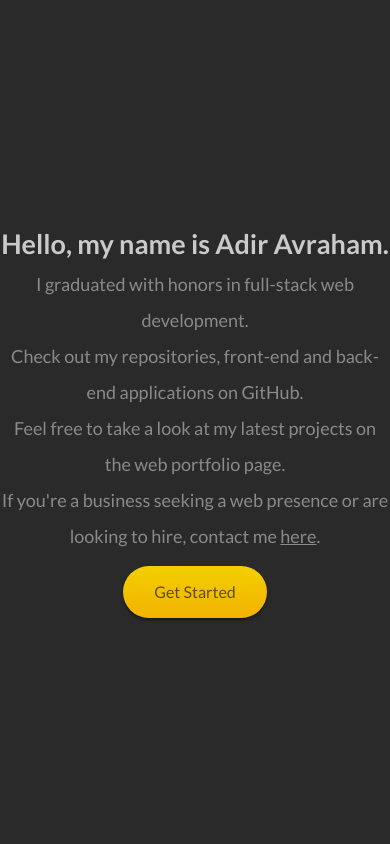
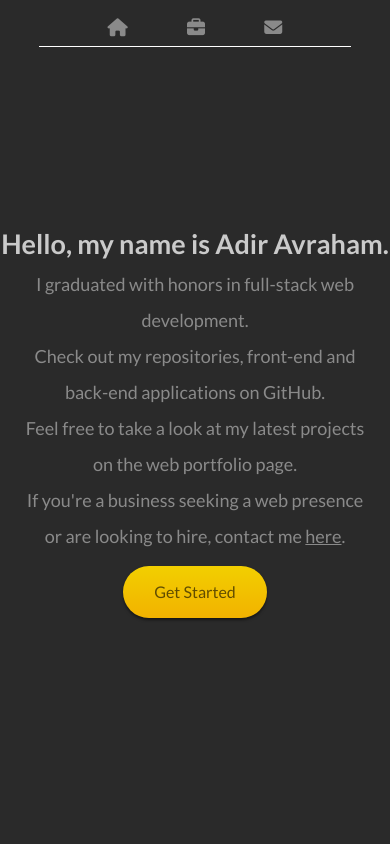
Before and after one commit to adir-avraham/portfolio-css-vanila, a plain HTML site: page index.html in a window 390 px wide. Shown: the top 844 px of the page. Drawn offline with Linux system fonts and the light colour scheme.

Commit message:
navbar + improvements

```diff
--- a/index.html
+++ b/index.html
@@ -8,21 +8,53 @@
         <link rel="stylesheet" href="./vendors/css/normalize.css">
         <link rel="stylesheet" href="./style.css">
         <link href="https://fonts.googleapis.com/css2?family=Lato:wght@100;400;700&display=swap" rel="stylesheet">
+        <script src="https://kit.fontawesome.com/a076d05399.js"></script>
     </head>
-    <body class="main">
+    <body>
         <div class="container">
             <div class="flex-container">
-                <div class="about-page">
+            <header>
+                <nav>
+                    <div class="navbar">
+                        <div><a href="#about" class="logo"><strong>adir.avraham</strong></a></div>
+                        <ul class="nav-links">
+                            <li>
+                                <a href="#about">
+                                    <span class="about-link">about</span>
+                                    <i class="fas fa-home"></i>
+                                </a>
+                            </li>
+                            <li>
+                                <a href="#portfolio" class="">
+                                    <span>portfolio</span>
+                                    <i class="fas fa-briefcase"></i>
+                                </a>
+                            </li>
+                            <li>
+                                <a href="#contact">
+                                    <span>contact</span>
+                                    <i class="fas fa-envelope"></i>
+                                </a>
+                            </li>
+                        </ul>
+                    </div>
+                </nav>
+            </header>
+                <section id="about" class="about-page">
                     <h2 class="title-color" style="margin-bottom: 1%;">Hello, my name is Adir Avraham.</h2>
-                    <p>I graduated with honors in full-stack web development.</p>
-                    <p>Check out my repositories, front-end and back-end applications on GitHub.</p>
-                    <p>Feel free to take a look at my latest projects on the web portfolio page.</p>
-                    <p>If you're a business seeking a web presence or are looking to hire, contact me <a class="btn-contact" href="#contact">here</a>.</p>
+                    <p class="about">
+                        I graduated with honors in full-stack web development.
+                        <br>
+                        Check out my repositories, front-end and back-end applications on GitHub.
+                        <br>
+                        Feel free to take a look at my latest projects on the web portfolio page.
+                        <br>
+                        If you're a business seeking a web presence or are looking to hire, contact me <a class="btn-contact" href="#contact">here</a>.
+                    </p>
                     <a class="btn-started" href="#portfolio">Get Started</a>
-                </div>
-
-                <div id="portfolio" class="portfolio-page">
-                    <h2 class="title-color" style="margin-top: 6%;">Portfolio</h2>
+                </section>
+                <section id="portfolio" class="portfolio-page">
+                    <h2 class="title-color" style="margin-top: 14%;">Portfolio</h2>
                     <div id="projects-list" class="projects-container">
                         <div class="project-section">
                             <div class="project-item">
@@ -129,10 +161,9 @@
                         </div>
                         <span class="divider"></span>
                     </div>
-                </div>
-
-                <div id="contact" class="contact-page">
-                    <h2 class="title-color" style="margin-top: 6%;">Contact</h2>
+                </section>
+                <section id="contact" class="contact-page">
+                    <h2 class="title-color" style="margin-top: 7%;">Contact</h2>
                     <p class="sub-title">
                         Living, learning, & leveling up
                         <br>
@@ -157,8 +188,7 @@
                         <br>
                         Made with pure HTML & CSS
                     </p>
-                </div>
-
+                </section>
             </div>
         </div>
     </body>
--- a/style.css
+++ b/style.css
@@ -1,5 +1,7 @@
-/* General
-=================================================== */
+/*
+===========================================================
+General
+=========================================================== */
 
 
 * {
@@ -18,11 +20,7 @@ html {
   line-height: 2rem;
   text-align: center;
   scroll-behavior: smooth;
-}
-
-.main {
-  background-color: #2a2a2a;
-  color: #8a8a8a;
+  overflow-x: hidden;
 }
 
 .container {
@@ -34,7 +32,7 @@ html {
 .flex-container {
   display: flex;
   flex-flow: column;
-  align-items: center;
+  position: relative;
 }
 
 .title-color {
@@ -55,7 +53,80 @@ html {
 }
 
 
-/* About page
+/*
+===================================================================
+Header
+=================================================================== */
+
+
+header {
+  background-color: #2a2a2a;
+  z-index: 2;
+  position: fixed;
+  top: 0;
+  left: 0;
+  right: 0;
+  padding: 0 10%;
+}
+
+.navbar {
+  padding: 3% 0%;
+  display: flex;
+  justify-content: space-between;
+  align-items: center;
+}
+
+.logo {
+  text-decoration: none;
+  color: #8a8a8a;
+}
+
+.nav-links {
+  list-style: none;
+  display: flex;
+  justify-content: space-evenly;
+  width: 390px;
+}
+
+.nav-links li a {
+  text-transform: uppercase;
+  text-decoration: none;
+  color: #8a8a8a;
+  font-weight: 600;
+}
+
+.nav-links li a:hover,
+.nav-links li a:active {
+  color: #ffcb05;
+}
+
+.nav-links li a i {
+  display: none;
+}
+
+@media only screen and (max-width: 885px) {
+  .navbar {
+    justify-content: center;
+  }
+  .logo {
+    display: none;
+  }
+  .nav-links {
+    border-bottom: solid 1px white;
+    padding: 3%;
+  }
+  .nav-links li a span {
+    display: none;
+  }
+  .nav-links li a i {
+    display: block;
+  }
+}
+
+
+/*
+===================================================================
+About page
 =================================================================== */
 
 
@@ -64,6 +135,11 @@ html {
   flex-flow: column;
   justify-content: center;
   align-items: center;
+  text-align: center;
+}
+
+.about {
+  width: 90%;
 }
 
 .btn-started {
@@ -90,7 +166,9 @@ html {
 }
 
 
-/* Portfolio page
+/*
+===================================================================
+Portfolio page
 =================================================================== */
 
 
@@ -145,6 +223,7 @@ html {
 
 .bg-black:hover .btn-project-img {
   border-color: white;
+  border-radius: 8px;
   display: block;
 }
 
@@ -253,8 +332,8 @@ html {
 }
 
 
-@media screen and (max-width: 500px) {
-    .project-item {
+@media only screen and (max-width: 500px) {
+  .project-item {
         margin: 4%;
   }
   .description-section {
@@ -262,7 +341,7 @@ html {
   }
 }
 
-@media screen and (max-width: 885px) {
+@media only screen and (max-width: 885px) {
   .description-section {
     text-align: center;
   }
@@ -280,7 +359,9 @@ html {
 }
 
 
-/* Contact page
+/*
+===================================================================
+Contact page
 =================================================================== */
 
 
```
